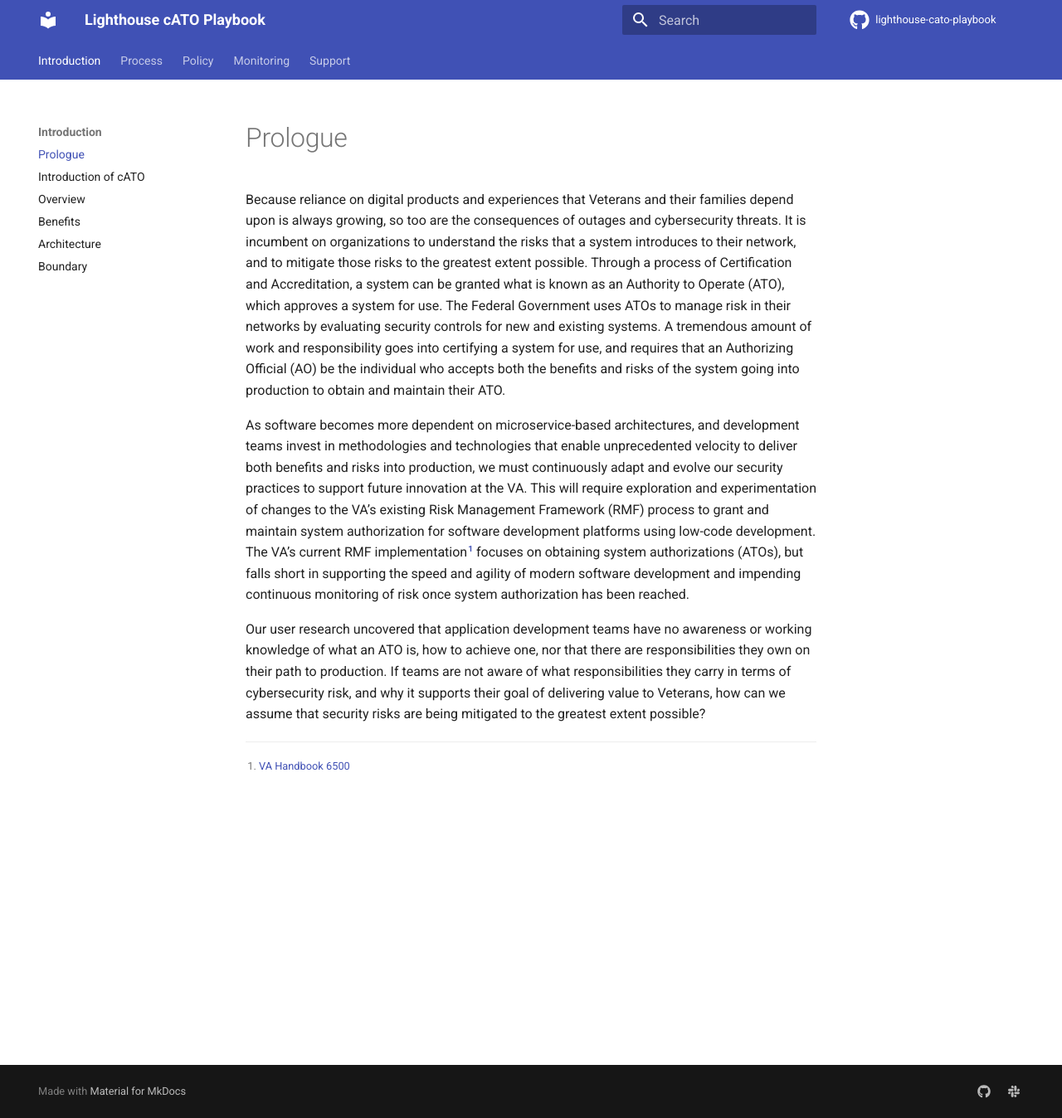
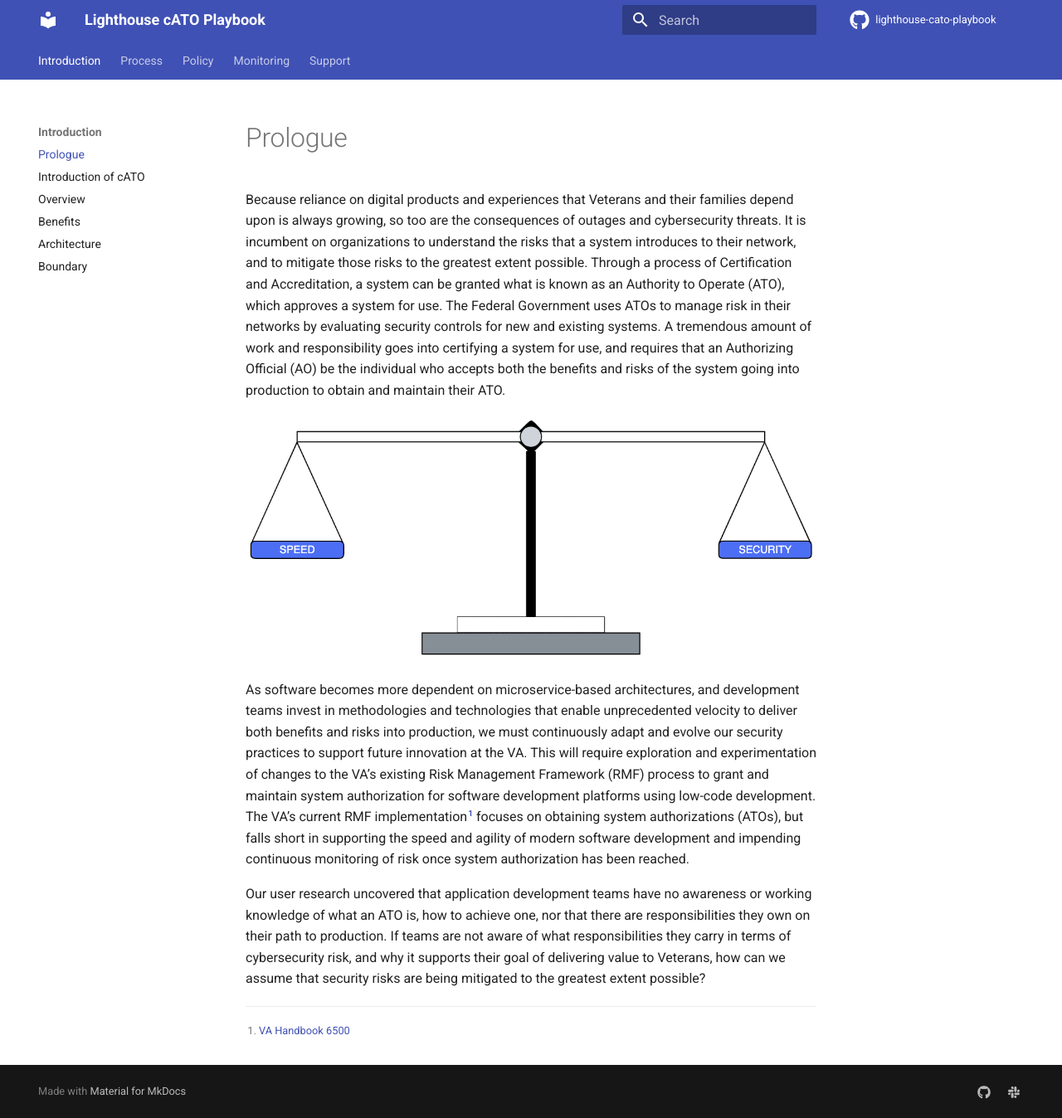
Before and after one commit to rise8-us/cato-playbook, an MkDocs documentation site: the page built from docs/index.md, in a window 1280 px wide and 1348 px high. Shown: the whole window at 83% size. Built offline with MkDocs 1.6.1 and Material for MkDocs 9.7.7, drawn with Linux system fonts in a browser that asks for light colours; comment, search, counter and statistics services are not loaded.

Commit message:
Update index.md

```diff
--- a/docs/index.md
+++ b/docs/index.md
@@ -1,6 +1,8 @@
 # Prologue
 
 Because reliance on digital products and experiences that Veterans and their families depend upon is always growing, so too are the consequences of outages and cybersecurity threats. It is incumbent on organizations to understand the risks that a system introduces to their network, and to mitigate those risks to the greatest extent possible. Through a process of Certification and Accreditation, a system can be granted what is known as an Authority to Operate (ATO), which approves a system for use. The Federal Government uses ATOs to manage risk in their networks by evaluating security controls for new and existing systems. A tremendous amount of work and responsibility goes into certifying a system for use, and requires that an Authorizing Official (AO) be the individual who accepts both the benefits and risks of the system going into production to obtain and maintain their ATO.
+
+![Weight Scale!](images/weight-scale.png "Weight Scale")
 
 As software becomes more dependent on microservice-based architectures, and development teams invest in methodologies and technologies that enable unprecedented velocity to deliver both benefits and risks into production, we must continuously adapt and evolve our security practices to support future innovation at the VA. This will require exploration and experimentation of changes to the VA’s existing Risk Management Framework (RMF) process to grant and maintain system authorization for software development platforms using low-code development. The VA’s current RMF implementation[^1] focuses on obtaining system authorizations (ATOs), but falls short in supporting the speed and agility of modern software development and impending continuous monitoring of risk once system authorization has been reached.
 
```
